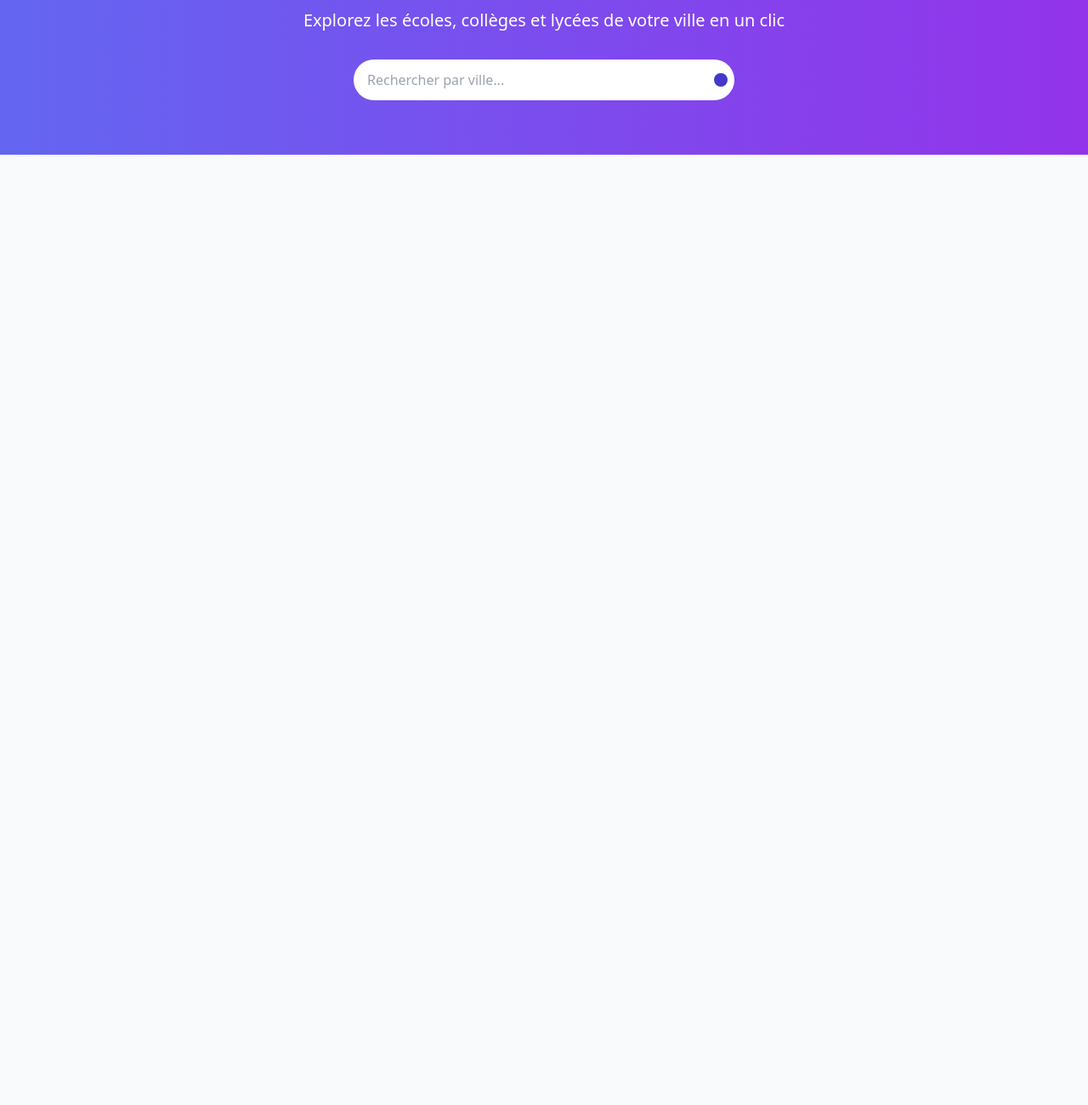
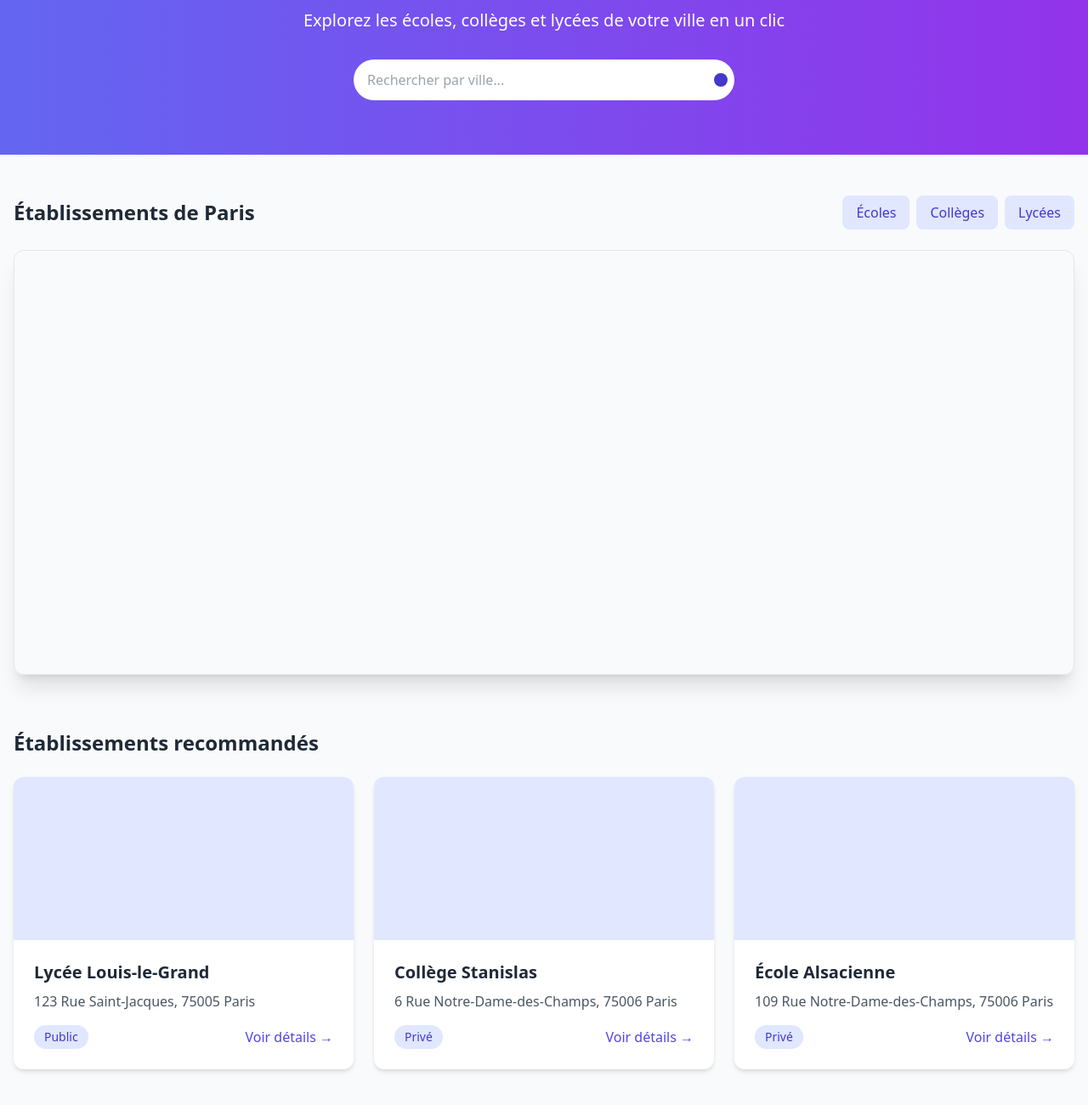
Before and after one commit to Madrank/educonnect-navigator, a plain HTML site: page frontend/index.html in a window 1280 px wide. Shown: the part 174-1474 px from the top of the page at 85% size. Before the commit the page ends 800 px from the top, so only its background shows below. Drawn offline with nearby package versions, Linux system fonts and the light colour scheme.

Commit message:
Ajout d'element en dur pour le moment

```diff
--- a/frontend/index.html
+++ b/frontend/index.html
@@ -63,5 +63,122 @@
         </div>
       </div>
     </section>
+
+    <main class="container mx-auto px-4 py-12">
+      <!-- Section contenant la carte -->
+      <section class="mb-16">
+        <div class="flex justify-between items-center mb-6">
+          <h2 class="text-2xl font-bold text-gray-800">
+            Établissements de Paris
+          </h2>
+          <div class="flex space-x-2">
+            <button
+              class="bg-indigo-100 text-indigo-700 px-4 py-2 rounded-lg hover:bg-indigo-200 transition"
+            >
+              Écoles
+            </button>
+            <button
+              class="bg-indigo-100 text-indigo-700 px-4 py-2 rounded-lg hover:bg-indigo-200 transition"
+            >
+              Collèges
+            </button>
+            <button
+              class="bg-indigo-100 text-indigo-700 px-4 py-2 rounded-lg hover:bg-indigo-200 transition"
+            >
+              Lycées
+            </button>
+          </div>
+        </div>
+        <div id="map" class="rounded-xl shadow-xl border border-gray-200"></div>
+      </section>
+
+      <section>
+        <h2 class="text-2xl font-bold text-gray-800 mb-6">
+          Établissements recommandés
+        </h2>
+        <div class="grid md:grid-cols-3 gap-6">
+          <div
+            class="bg-white rounded-xl shadow-md overflow-hidden hover:shadow-lg transition"
+          >
+            <div class="h-48 bg-indigo-100 flex items-center justify-center">
+              <i data-feather="home" class="w-16 h-16 text-indigo-500"></i>
+            </div>
+            <div class="p-6">
+              <h3 class="text-xl font-semibold text-gray-800 mb-2">
+                Lycée Louis-le-Grand
+              </h3>
+              <p class="text-gray-600 mb-4">
+                123 Rue Saint-Jacques, 75005 Paris
+              </p>
+              <div class="flex justify-between items-center">
+                <span
+                  class="bg-indigo-100 text-indigo-700 px-3 py-1 rounded-full text-sm"
+                  >Public</span
+                >
+                <button
+                  class="text-indigo-600 font-medium hover:text-indigo-800 transition"
+                >
+                  Voir détails →
+                </button>
+              </div>
+            </div>
+          </div>
+
+          <div
+            class="bg-white rounded-xl shadow-md overflow-hidden hover:shadow-lg transition"
+          >
+            <div class="h-48 bg-indigo-100 flex items-center justify-center">
+              <i data-feather="home" class="w-16 h-16 text-indigo-500"></i>
+            </div>
+            <div class="p-6">
+              <h3 class="text-xl font-semibold text-gray-800 mb-2">
+                Collège Stanislas
+              </h3>
+              <p class="text-gray-600 mb-4">
+                6 Rue Notre-Dame-des-Champs, 75006 Paris
+              </p>
+              <div class="flex justify-between items-center">
+                <span
+                  class="bg-indigo-100 text-indigo-700 px-3 py-1 rounded-full text-sm"
+                  >Privé</span
+                >
+                <button
+                  class="text-indigo-600 font-medium hover:text-indigo-800 transition"
+                >
+                  Voir détails →
+                </button>
+              </div>
+            </div>
+          </div>
+
+          <div
+            class="bg-white rounded-xl shadow-md overflow-hidden hover:shadow-lg transition"
+          >
+            <div class="h-48 bg-indigo-100 flex items-center justify-center">
+              <i data-feather="home" class="w-16 h-16 text-indigo-500"></i>
+            </div>
+            <div class="p-6">
+              <h3 class="text-xl font-semibold text-gray-800 mb-2">
+                École Alsacienne
+              </h3>
+              <p class="text-gray-600 mb-4">
+                109 Rue Notre-Dame-des-Champs, 75006 Paris
+              </p>
+              <div class="flex justify-between items-center">
+                <span
+                  class="bg-indigo-100 text-indigo-700 px-3 py-1 rounded-full text-sm"
+                  >Privé</span
+                >
+                <button
+                  class="text-indigo-600 font-medium hover:text-indigo-800 transition"
+                >
+                  Voir détails →
+                </button>
+              </div>
+            </div>
+          </div>
+        </div>
+      </section>
+    </main>
   </body>
 </html>
```
